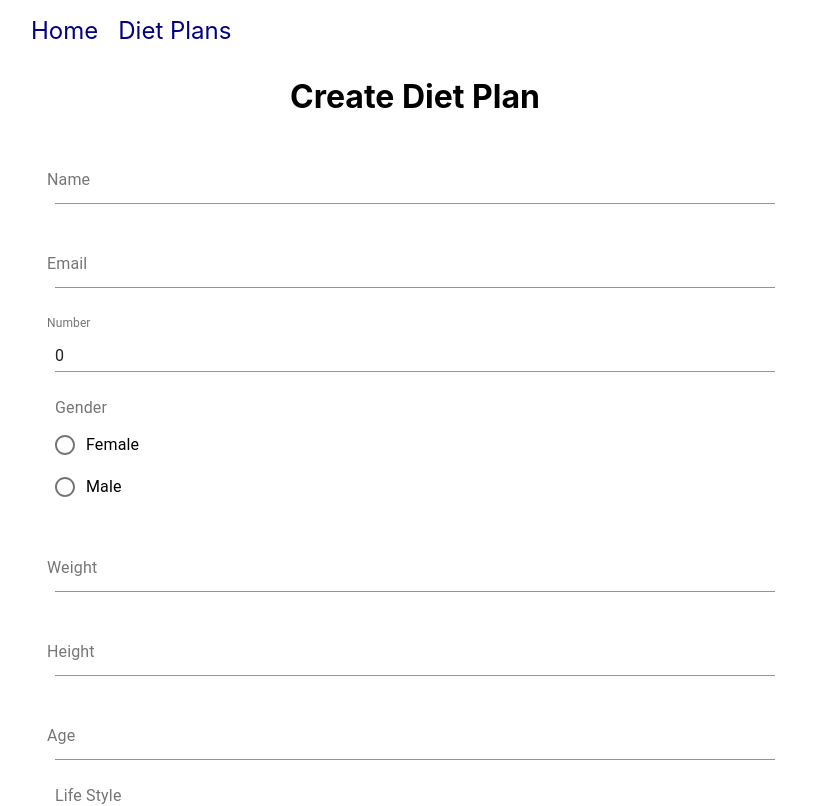
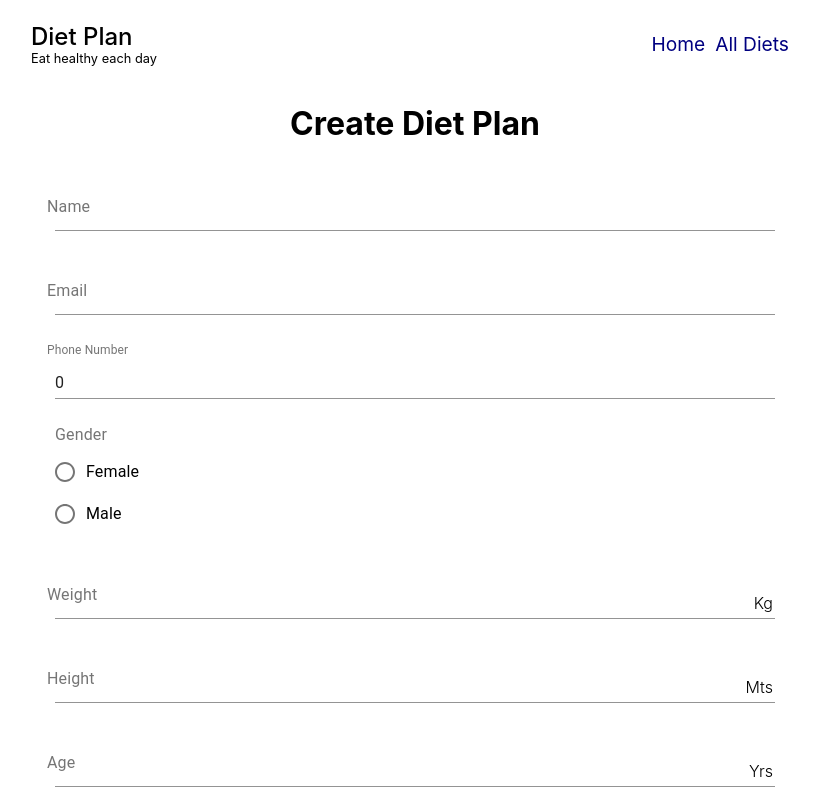
Before and after one commit to Himanshu916/DietPlan, a React (Create React App) app in the folder my-app/: page / in a window 1280 px wide. Shown: the top 806 px of the page, without its empty margins (225-1044 px from the left). Built offline with nearby package versions, Linux system fonts and the light colour scheme; the HTML template or start-up script is replaced by a standard one.

Commit message:
refactor : Diet-Cards

```diff
--- a/my-app/src/components/AllDiet.js
+++ b/my-app/src/components/AllDiet.js
@@ -18,13 +18,13 @@ const AllDiet = () => {
             }
         })()
     },[])
-    console.log(allDiets)
+   console.log(allDiets)
     return (
         <>
         <h1 className="heading"> All Diet Plans </h1>
         <div className="diets">
             {
-                allDiets?.map(diet=> <DietCard key={diet.id} diet={diet}/>)
+                allDiets.map(diet=> <DietCard key={diet.id}  diet={diet}/>)
             }
 
         </div>
--- a/my-app/src/components/DietCard.js
+++ b/my-app/src/components/DietCard.js
@@ -7,9 +7,9 @@ import {Link} from "react-router-dom"
     {
         try
         {
-            const {data}=await axios.delete("https://keto-diet-kyloapps.herokuapp.com/diet/"+id)
+            await axios.delete("https://keto-diet-kyloapps.herokuapp.com/diet/"+id)
             setDiet([])
-            console.log(data)
+
         }catch(error)
         {
             console.log(error.response)
@@ -20,6 +20,40 @@ import {Link} from "react-router-dom"
         <div className="dietCard">
             <h2>{diet.name}</h2>
             {from === "particular" ? (<><ul>
+                <li>
+                    <h2>Phone No.</h2>
+                    <h4> {diet.phone} </h4>
+                </li>
+                <li>
+                    <h2>Email</h2>
+                    <h4> {diet.email}</h4>
+
+                </li>
+
+                <li>
+                    <h2>Age</h2>
+                    <h4>{diet.age}</h4>
+                </li>
+                <li>
+                    <h2>Height</h2>
+                    <h4>{diet.height}</h4>
+                </li>
+                <li>
+                    <h2>Gender</h2>
+                    <h4>{diet.gender}</h4>
+                </li>
+                <li>
+                    <h2>Weight</h2>
+                    <h4>{diet.weight}</h4>
+                </li>
+                <li>
+                    <h2>Nutrition Pref</h2>
+                    <h4>{diet.nutritionPref}</h4>
+                </li>
+                <li>
+                    <h2>Total Calories</h2>
+                    <h4>{diet.tdee}</h4>
+                </li>
                 <li>
                     <h2>Total Fats</h2>
                     <h4>{diet.totalFats}</h4>
@@ -40,7 +74,20 @@ import {Link} from "react-router-dom"
             </Link>
             </div>
 
-            </>): ( <><ul>
+            </>): ( <> <ul>
+            <li>
+                <h2>Phone No.</h2>
+                <h4> {diet.phone} </h4>
+            </li>
+            <li>
+                <h2>Email</h2>
+                <h4> {diet.email}</h4>
+
+            </li>
+            <li>
+                <h2>Total Calories</h2>
+                <h4>{diet.tdee}</h4>
+            </li>
               <li>
                   <h2>Total Fats</h2>
                   <h4>{diet.totalFats}</h4>
@@ -54,9 +101,12 @@ import {Link} from "react-router-dom"
                   <h4>{diet.totalProteins}</h4>
               </li>
             </ul>
+
             <Link className="button" style={{textDecoration:"none",textAlign:"center"}} to={`/diet/${diet.id}`}>
                View
-            </Link></>)}
+            </Link>
+
+            </>)}
 
         </div>
     )
--- a/my-app/src/components/InputData.js
+++ b/my-app/src/components/InputData.js
@@ -8,8 +8,11 @@ import FormControl from '@material-ui/core/FormControl';
 import FormLabel from '@material-ui/core/FormLabel';
 import axios from "axios"
 import {useState} from "react";
-import {Link} from "react-router-dom"
+import {useNavigate} from "react-router-dom"
 import Notification from './Notification';
+import DietCard from './DietCard';
+import SimilarDiets from './SimilarDiets';
+
  const InputData = ({from,id}) => {
     const initialState = {
         name:"",
@@ -30,16 +33,32 @@ import Notification from './Notification';
     }
     const [details,setDetails]=useState(initialState)
     const [notif,setNotif] = useState({boolean:false,message:""})
+    const [created,setCreated] = useState({boolean:false,id:id,diet:{}})
+    const navigate = useNavigate();
+
+    const getData=async (id)=>
+    {
+        try
+        {
+            return await axios.get("https://keto-diet-kyloapps.herokuapp.com/diet/"+id)
+
+        }catch(error)
+        {
+            console.log(error.response)
+        }
+
+    }
     useEffect(()=>
     {
-        if(id)
+
+        if(created.id)
         {
-            (async()=>
+         (async()=>
             {
-
                 try
                 {
-                    const {data} = await axios.get("https://keto-diet-kyloapps.herokuapp.com/diet/"+id)
+                   const {data} = await getData(created.id)
+                   console.log(data)
                     setDetails(data[0])
                 }catch(error)
                 {
@@ -51,7 +70,7 @@ import Notification from './Notification';
 
 
 
-    },[id])
+    },[created.id])
     const changeHandler =(e)=>
     {
 
@@ -68,19 +87,22 @@ import Notification from './Notification';
                 const {data} = await axios.put("https://keto-diet-kyloapps.herokuapp.com/diet",{...details,id})
                 console.log(data)
                 setNotif({...notif,boolean:true,message:"Successfully Updated"})
+                setTimeout(function(){  navigate(`/diet/${id}`) }, 1000);
 
             }catch(error)
             {
                 console.log(error.response)
             }
+
         }
         else{
 
         try{
-            console.log(details,"yha kya h")
             const {data} = await axios.post("https://keto-diet-kyloapps.herokuapp.com/diet",details)
-            console.log(data,"created data")
+            const response = await getData(data.id)
+            console.log(data,"created data",response)
            setNotif({...notif,boolean:true,message:"Successfully Created"})
+           setCreated({...created,boolean:true,id:data.id,diet:response.data[0]})
         }catch(error)
         {
             console.log(error.response)
@@ -89,15 +111,15 @@ import Notification from './Notification';
 
     }
 
-
     return (
+        <>
         <div className="diet">
             <form onSubmit={(e)=>submitHandler(e,details)} className="diet-details" noValidate autoComplete="off">
                 <TextField name="name" onChange={changeHandler} className="diet-details-input" id="standard-basic" value={details.name} label="Name" />
                 <TextField name="email" onChange={changeHandler}  className="diet-details-input" id="standard-basic" value={details.email} label="Email" type="email" />
                 <TextField name="phone" onChange={changeHandler}  className="diet-details-input" value={details.phone}
                     id="standard-number"
-                    label="Number"
+                    label="Phone Number"
                     type="number"
                     InputLabelProps={{
                         shrink: true,
@@ -109,9 +131,18 @@ import Notification from './Notification';
                     <FormControlLabel value="male" control={<Radio />} label="Male" />
                 </RadioGroup>
                 </FormControl>
-                <TextField name="weight" onChange={changeHandler}  className="diet-details-input" id="standard-basic" label="Weight" type="number" value={details.weight}/>
-                <TextField name="height" onChange={changeHandler}  className="diet-details-input" id="standard-basic" label="Height" type="number" value={details.height} />
-                <TextField name="age" onChange={changeHandler}  className="diet-details-input" id="standard-basic" label="Age" type="number" value={details.age} />
+                <div className="checks">
+                <TextField name="weight" onChange={changeHandler}  className="diet-details-input" id="standard-basic" label="Weight" type="number" value={details.weight} style={{width:"100%"}}  />
+                <span>Kg</span>
+                </div>
+                <div className="checks">
+                <TextField name="height" onChange={changeHandler}  className="diet-details-input" id="standard-basic" label="Height" type="number" value={details.height} style={{width:"100%"}}  />
+                <span>Mts</span>
+                </div>
+                <div className="checks">
+                <TextField name="age" onChange={changeHandler}  className="diet-details-input" id="standard-basic" label="Age" type="number" value={details.age} style={{width:"100%"}}  />
+                <span>Yrs</span>
+                </div>
                 <FormControl className="diet-details-input" component="fieldset" >
                 <FormLabel component="legend">Life Style</FormLabel>
                 <RadioGroup  onChange={changeHandler}  aria-label="lifestyle" value={details.lifestyle} name="lifestyle" >
@@ -136,14 +167,24 @@ import Notification from './Notification';
                 <TextField name="deficitPercentage" onChange={changeHandler}  className="diet-details-input" value={details.deficitPercentage} id="standard-basic" label="Deficit percentage" type="number" />
                 <div className="buttons">
                     <button className="button buttons-creatediet" onSubmit={(e)=>submitHandler(e,details)}> {from ==="update" ? "Update Plan" : "Create Plan"} </button>
-                    <Link className="button" style={{textDecoration:"none",textAlign:"center"}} to="/alldiets">
-                   All Diet Plans
-                    </Link>
-
                 </div>
             </form>
             {notif.boolean && <Notification message={notif.message}/>}
         </div>
+
+        {
+            created.boolean && <>
+
+                <h1 className="heading"> Diet Created </h1>
+                <div className="diets diets--created">
+                    <DietCard key={created.id} diet={created.diet} />
+                </div>
+                <SimilarDiets quantity={4} diet={created.diet}/>
+            </>
+
+        }
+
+        </>
     )
 }
 export default InputData
--- a/my-app/src/components/Navigation.js
+++ b/my-app/src/components/Navigation.js
@@ -3,14 +3,20 @@ import { Link } from 'react-router-dom'
 
 const Navigation = () => {
     return (
-        <ul className="navigation">
+      <nav className="navigation">
+          <div className="logo">
+              <h2>Diet Plan</h2>
+              <p>Eat healthy each day</p>
+          </div>
+            <ul >
                 <li>
                     <Link to="/">Home</Link>
                 </li>
                 <li>
-                <Link to="/alldiets">Diet Plans</Link>
+                    <Link to="/alldiets">All Diets</Link>
                 </li>
             </ul>
+      </nav>
     )
 }
 
--- a/my-app/src/components/Notification.js
+++ b/my-app/src/components/Notification.js
@@ -1,7 +1,6 @@
 import React from 'react'
 
 const Notification = ({message}) => {
-    console.log(message)
     return (
         <div className="notification">
             <p className="notification-message">
--- a/my-app/src/components/ParticularDiet.js
+++ b/my-app/src/components/ParticularDiet.js
@@ -31,9 +31,9 @@ const ParticularDiet = () => {
 
     })()
     },[id])
-console.log(diet)
     return (
-        <div>
+        <>
+        <div className="diets">
             {diet.length ===0 && <><div className="deleted">Item Deleted</div>
                 <Link className="createDietPlan" style={{textDecoration:"none",cursor:"pointer",color:"green"}} to="/">
                     Want To Create More Diet Plan ?
@@ -50,10 +50,12 @@ console.log(diet)
 
 
             </div> }
-            {
-                isShow && <SimilarDiets quantity={limits} diet={diet[0]}/>
-            }
+
         </div>
+        {
+            isShow && <SimilarDiets quantity={limits} diet={diet[0]}/>
+        }
+        </>
     )
 }
 
--- a/my-app/src/components/SimilarDiets.js
+++ b/my-app/src/components/SimilarDiets.js
@@ -1,10 +1,11 @@
 import axios from 'axios'
-import React,{useEffect} from 'react'
-
+import React,{useEffect,useState} from 'react'
+import DietCard from './DietCard'
 
 const SimilarDiets = ({diet,quantity}) => {
-    const {nutritionPref, limit=Number(quantity), tdee, margin=10, numberOfMeals} = diet;
-    console.log({nutritionPref, limit, tdee, margin, numberOfMeals} )
+
+    const dietNeedToSend= {nutritionPref:diet.nutritionPref, limit:Number(quantity), tdee:diet.tdee, margin:10, numberOfMeals:diet.numberOfMeals}
+    const [similarDiets,setSimilarDiets] = useState([])
     useEffect(()=>
     {
         (async()=>
@@ -12,20 +13,31 @@ const SimilarDiets = ({diet,quantity}) => {
             try
             {
 
-                const {data} = await axios.get("https://keto-diet-kyloapps.herokuapp.com/similardiets")
-                console.log(data)
+                const {data} = await axios.post("https://keto-diet-kyloapps.herokuapp.com/similardiets",dietNeedToSend)
+                setSimilarDiets(data)
+
             }
             catch(error)
             {
                 console.log(error.response)
+
             }
 
         })()
     },[])
     return (
-        <div>
-            coming soon
+        <>
+        <h1 className="heading"> Similar Diets </h1>
+        {
+            similarDiets.length===0 ? "Loading Diet" :  <div className="diets">
+            {
+                similarDiets?.map(diet=> <DietCard key={diet.id} diet={diet}/>)
+            }
+
         </div>
+        }
+
+        </>
     )
 }
 
--- a/my-app/src/components/UpdatePlan.js
+++ b/my-app/src/components/UpdatePlan.js
@@ -3,8 +3,6 @@ import InputData from './InputData'
 import { useParams } from 'react-router-dom'
  const UpdatePlan = () => {
      const {id} = useParams();
-     console.log(id)
-
     return (
         <>
         <h1 className="heading"> Update Diet Plan </h1>
--- a/my-app/src/styles/home.css
+++ b/my-app/src/styles/home.css
@@ -22,7 +22,17 @@
     display: flex;
     justify-content:center;
 }
-
+.checks
+{
+    position: relative;
+}
+.checks span
+{
+    position: absolute;
+    top:30px;
+    right:10px;
+    font-weight: 300;
+}
 .button
 {
     width :50%;
--- a/my-app/src/styles/navigation.css
+++ b/my-app/src/styles/navigation.css
@@ -4,13 +4,30 @@
     margin:0 auto;
     display:flex;
     padding:1rem;
+    justify-content: space-between;
 
 }
+.navigation ul
+{
+    display: flex;
 
+}
+.logo
+{
+    display: flex;
+    flex-direction: column;
+    justify-content: center;
+    /* align-items: center; */
+}
+.logo p
+{
+    margin: 0;
+    font-size: .8rem;;
+}
 .navigation li
 {
     list-style-type: none;
-    margin-right: 20px;
+    margin-right: 10px;
     cursor: pointer;
 
 
@@ -18,6 +35,6 @@
 .navigation li a
 {
     text-decoration: none;
-    font-size: 1.5rem;
+    font-size: 1.2rem;
     color:navy;
 }
```
Also changed, not shown: my-app/src/styles/dietCard.css (+11 -4 lines). Lines whose indentation alone changed are shown as unchanged.
